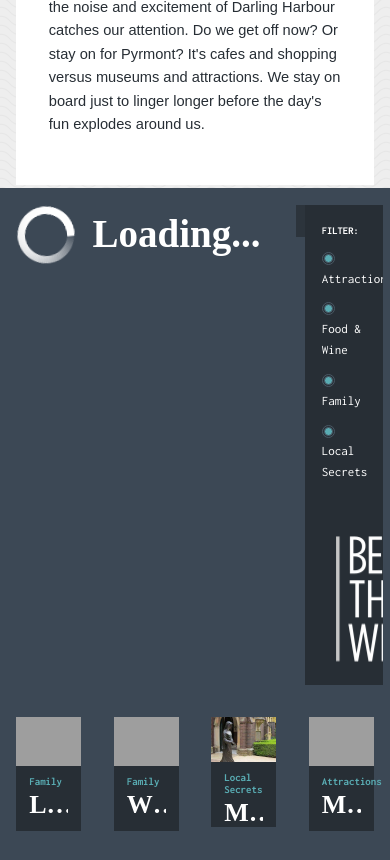
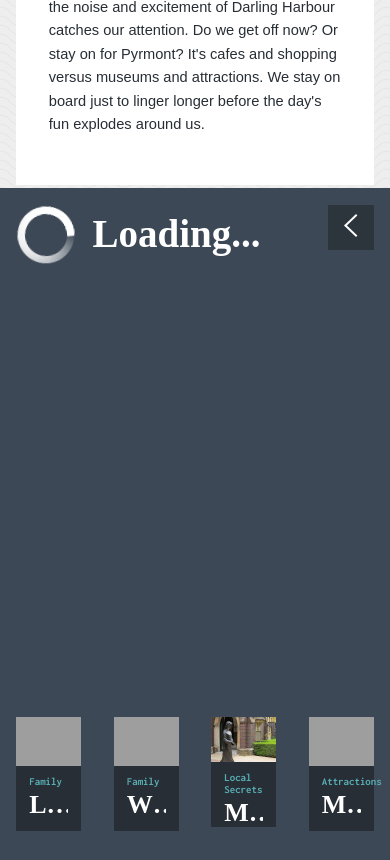
Before and after one commit to elsplatto/hcf-btw, a PHP site: page /map-test.php in a window 390 px wide. Shown: the part 947-1807 px from the top of the page. Run offline with PHP 8.4, Linux system fonts and the light colour scheme; a stand-in replaces the project's code that opens the database connection; some libraries are stand-ins or nearby versions; some web fonts are replaced; grey boxes are pictures that could not be loaded.

Commit message:
Map optimisation. Filter panel fixed across devices.

```diff
--- a/css/sass/style.sass
+++ b/css/sass/style.sass
@@ -510,32 +510,6 @@ div.white, section.white
             line-height: 1em
             padding: 0 0.938rem 0 1.5rem
 
-
-.off-canvas-wrap
-  ul.section-nav
-    li
-      font-family: $tungsten
-      font-size: 2.25rem !important
-      font-weight: 700
-      border-style: solid
-      border-width: 0 0 1px 0
-      border-color: rgba(60, 60, 60, 0.65) !important
-      a
-        font-family: inherit
-        font-size: inherit !important
-        font-weight: inherit
-        text-transform: uppercase
-        transition:
-          property: background-color
-          duration: 0.5s
-          timing-function: ease-out
-        -webkit-transition:
-          property: background-color
-          duration: 0.5s
-          timing-function: ease-out
-        &:hover
-          background-color: $hover-dark-grey-background-opacity !important
-          text-decoration: none
 
 
 
@@ -1112,16 +1086,33 @@ div.white, section.white
   background-color: $std-dark-grey-background-opacity
   position: absolute
   top: 0px
-  left: 76%
-  margin-right: 2.5rem
-  z-index: 20
+  right: 0
+  margin-right: 1.25rem
+  z-index: 200
   color: rgba(255, 255, 255, 0.5)
   font-size: 2em
   text-align: center
+  &:before
+    content: ''
+    position: absolute
+    width: 0.875rem
+    height: 1.438rem
+    left: 0.75rem
+    top: 0.5rem
+    background-image: url('img/icons.png')
+    background-position: -179px -113px
   &:hover
     background-color: $std-dark-grey-background
     color: rgba(255, 255, 255, 1)
     text-decoration: none
+
+.toggleControlPanel.show
+  &:before
+    background-position: -179px -113px
+.toggleControlPanel.hide
+  &:before
+    background-position: -194px -113px
+
 
 #mapControlPanel
   &:after
@@ -1139,11 +1130,11 @@ div.white, section.white
   overflow: hidden
   display: block
   position: absolute
-  top: 0px
-  left: 78.33333333333333%
+  top: 0
+  right: 0
   z-index: 20
   height: 100%
-  width:  20%
+  margin-right: 1.25rem
   .controlPanel
     background-color: $std-dark-grey
     width: 100%
@@ -1782,7 +1773,6 @@ footer
 @media only screen and (min-width: 40.063em) and (max-width: 64em), (max-width: 74.938em)
   html, body
     font-size: 81.3% !important
-
   #navHolder
     nav.top-bar
       .title-area
@@ -1832,6 +1822,16 @@ footer
     &:after
       width: 10.3rem
       height: 9.8rem
+
+
+  .toggleControlPanel
+    width: 3.5rem
+    height: 3.5rem
+    &:before
+      width: 1.077rem
+      height: 1.769rem
+      left: 1.25rem
+      top: 0.75rem
 
 
   #photoHolder01, #photoHolder2, .galleryHolder
@@ -1888,6 +1888,10 @@ footer
   .homepage.featureImgHolder
     min-height: 39rem
 
+  #mapControlPanelHolder
+    display: none
+    .controlPanel
+      left: 100%
 
   .featureImgHolder
     img
@@ -1895,6 +1899,80 @@ footer
       text-align: center
     .headerHolder
       top: 15%
+
+
+  .featureImgHolder
+    .promoHolder
+      .textHolder
+        h5
+          padding: 0 1rem
+
+
+  .toggleControlPanel
+    width: 3.5rem
+    height: 3.5rem
+    &:before
+      width: 1.077rem
+      height: 1.769rem
+      left: 1.25rem
+      top: 0.75rem
+      background-position: -194px -113px
+    &:hover
+      background-color: $std-dark-grey-background
+      color: rgba(255, 255, 255, 1)
+      text-decoration: none
+
+  .toggleControlPanel.show
+    &:before
+      background-position: -179px -113px
+  .toggleControlPanel.hide
+    &:before
+      background-position: -194px -113px
+
+
+  .off-canvas-wrap
+    ul.section-nav
+      li
+        font-family: $tungsten
+        font-size: 2.25rem !important
+        font-weight: 700
+        border-style: solid
+        border-width: 0 0 1px 0
+        border-color: rgba(60, 60, 60, 0.65) !important
+        a
+          font-family: inherit
+          font-size: inherit !important
+          font-weight: inherit
+          text-transform: uppercase
+          transition:
+            property: background-color
+            duration: 0.5s
+            timing-function: ease-out
+          -webkit-transition:
+            property: background-color
+            duration: 0.5s
+            timing-function: ease-out
+          &:hover
+            background-color: $hover-dark-grey-background-opacity !important
+            text-decoration: none
+
+    ul.routes
+      font-family: $inconsolata
+
+      li
+        font-size: 1.5rem
+        label
+          font-size: inherit
+          font-family: inherit
+        a
+          background-color: transparent
+          &:before
+            top: 1.3rem
+            left: 0.25rem
+            width: 1.35rem
+            height: 0.9rem
+        a, label
+          padding-left: 2.25rem
 
 @media only screen and (max-width: 40em)
   .promoHolder
--- a/css/style.css
+++ b/css/style.css
@@ -998,16 +976,31 @@ div.white, section.white {
   background-color: rgba(39, 46, 53, 0.75);
   position: absolute;
   top: 0px;
-  left: 76%;
-  margin-right: 2.5rem;
-  z-index: 20;
+  right: 0;
+  margin-right: 1.25rem;
+  z-index: 200;
   color: rgba(255, 255, 255, 0.5);
   font-size: 2em;
   text-align: center; }
+  .toggleControlPanel:before {
+    content: "";
+    position: absolute;
+    width: 0.875rem;
+    height: 1.438rem;
+    left: 0.75rem;
+    top: 0.5rem;
+    background-image: url("img/icons.png");
+    background-position: -179px -113px; }
   .toggleControlPanel:hover {
     background-color: #272e35;
     color: white;
     text-decoration: none; }
+
+.toggleControlPanel.show:before {
+  background-position: -179px -113px; }
+
+.toggleControlPanel.hide:before {
+  background-position: -194px -113px; }
 
 #mapControlPanel:after {
   content: "";
@@ -1023,11 +1016,11 @@ div.white, section.white {
   overflow: hidden;
   display: block;
   position: absolute;
-  top: 0px;
-  left: 78.33333%;
+  top: 0;
+  right: 0;
   z-index: 20;
   height: 100%;
-  width: 20%; }
+  margin-right: 1.25rem; }
   .controlPanelHolder .controlPanel {
     background-color: #272e35;
     width: 100%;
@@ -1656,6 +1649,15 @@ footer .standard {
     width: 10.3rem;
     height: 9.8rem; }
 
+  .toggleControlPanel {
+    width: 3.5rem;
+    height: 3.5rem; }
+    .toggleControlPanel:before {
+      width: 1.077rem;
+      height: 1.769rem;
+      left: 1.25rem;
+      top: 0.75rem; }
+
   #photoHolder01 div a.comments, #photoHolder01 div a.likes, #photoHolder2 div a.comments, #photoHolder2 div a.likes, .galleryHolder div a.comments, .galleryHolder div a.likes {
     padding: 0.5rem 0 0 0; }
     #photoHolder01 div a.comments span, #photoHolder01 div a.likes span, #photoHolder2 div a.comments span, #photoHolder2 div a.likes span, .galleryHolder div a.comments span, .galleryHolder div a.likes span {
@@ -1702,11 +1704,77 @@ footer .standard {
   .homepage.featureImgHolder {
     min-height: 39rem; }
 
+  #mapControlPanelHolder {
+    display: none; }
+    #mapControlPanelHolder .controlPanel {
+      left: 100%; }
+
   .featureImgHolder img {
     width: 100%;
     text-align: center; }
   .featureImgHolder .headerHolder {
-    top: 15%; } }
+    top: 15%; }
+
+  .featureImgHolder .promoHolder .textHolder h5 {
+    padding: 0 1rem; }
+
+  .toggleControlPanel {
+    width: 3.5rem;
+    height: 3.5rem; }
+    .toggleControlPanel:before {
+      width: 1.077rem;
+      height: 1.769rem;
+      left: 1.25rem;
+      top: 0.75rem;
+      background-position: -194px -113px; }
+    .toggleControlPanel:hover {
+      background-color: #272e35;
+      color: white;
+      text-decoration: none; }
+
+  .toggleControlPanel.show:before {
+    background-position: -179px -113px; }
+
+  .toggleControlPanel.hide:before {
+    background-position: -194px -113px; }
+
+  .off-canvas-wrap ul.section-nav li {
+    font-family: "Tungsten A", "Tungsten B" !important;
+    font-size: 2.25rem !important;
+    font-weight: 700;
+    border-style: solid;
+    border-width: 0 0 1px 0;
+    border-color: rgba(60, 60, 60, 0.65) !important; }
+    .off-canvas-wrap ul.section-nav li a {
+      font-family: inherit;
+      font-size: inherit !important;
+      font-weight: inherit;
+      text-transform: uppercase;
+      transition-property: background-color;
+      transition-duration: 0.5s;
+      transition-timing-function: ease-out;
+      -webkit-transition-property: background-color;
+      -webkit-transition-duration: 0.5s;
+      -webkit-transition-timing-function: ease-out; }
+      .off-canvas-wrap ul.section-nav li a:hover {
+        background-color: rgba(39, 46, 53, 0.35) !important;
+        text-decoration: none; }
+  .off-canvas-wrap ul.routes {
+    font-family: "Inconsolata", sans-serif !important; }
+    .off-canvas-wrap ul.routes li {
+      font-size: 1.5rem; }
+      .off-canvas-wrap ul.routes li label {
+        font-size: inherit;
+        font-family: inherit; }
+      .off-canvas-wrap ul.routes li a {
+        background-color: transparent; }
+        .off-canvas-wrap ul.routes li a:before {
+          top: 1.3rem;
+          left: 0.25rem;
+          width: 1.35rem;
+          height: 0.9rem; }
+      .off-canvas-wrap ul.routes li a, .off-canvas-wrap ul.routes li label {
+        padding-left: 2.25rem; } }
 @media only screen and (max-width: 40em) {
   .promoHolder {
     position: relative !important;
--- a/includes/global-js.php
+++ b/includes/global-js.php
@@ -38,8 +38,6 @@ $(function(){
             },'slow');
         }
     }
-
-
 
 
     $('body').on('click', '.reveal-init', function(e)
--- a/index.php
+++ b/index.php
@@ -198,9 +198,9 @@ if ($deviceType != 'phone')
         <div class="large-12" id="map-canvas">
             <div id="map-canvas-loader"></div>
         </div>
-          <a href="#" id="toggleMapControlPanel" class="toggleControlPanel">&gt;</a>
+          <a href="#" id="toggleMapControlPanel" class="toggleControlPanel"></a>
 
-          <div id="mapControlPanelHolder" class="controlPanelHolder large-3">
+          <div id="mapControlPanelHolder" class="controlPanelHolder medium-6 small-6 large-3">
               <div id="mapControlPanel" class="controlPanel">
                 <h6 class="white">FILTER:</h6>
 
--- a/map-test.php
+++ b/map-test.php
@@ -124,7 +124,7 @@
             <div class="large-12" id="map-canvas">
                 <div id="map-canvas-loader"></div>
             </div>
-            <a href="#" id="toggleMapControlPanel" class="toggleControlPanel">&gt;</a>
+            <a href="#" id="toggleMapControlPanel" class="toggleControlPanel"></a>
 
             <div id="mapControlPanelHolder" class="controlPanelHolder large-3">
                 <div id="mapControlPanel" class="controlPanel">
--- a/route.php
+++ b/route.php
@@ -91,9 +91,9 @@ $routeTiles = getRoutesSelectedTiles($routeId,$DB_SERVER, $DB_USERNAME, $DB_PASS
                 <div class="large-12" id="map-canvas">
                     <div id="map-canvas-loader"></div>
                 </div>
-                <a href="#" id="toggleMapControlPanel" class="toggleControlPanel">&gt;</a>
+                <a href="#" id="toggleMapControlPanel" class="toggleControlPanel"></a>
 
-                <div id="mapControlPanelHolder" class="controlPanelHolder large-3">
+                <div id="mapControlPanelHolder" class="controlPanelHolder medium-6 small-6 large-3">
                     <div id="mapControlPanel" class="controlPanel">
                         <h6 class="white">FILTER:</h6>
 
--- a/template/article-page.php
+++ b/template/article-page.php
@@ -77,9 +77,9 @@ if ($hasMap > 0 || count($pageTiles) > 0)
                 <div class="large-12" id="map-canvas">
                     <div id="map-canvas-loader"></div>
                 </div>
-                <a href="#" id="toggleMapControlPanel" class="toggleControlPanel">&gt;</a>
+                <a href="#" id="toggleMapControlPanel" class="toggleControlPanel">;</a>
 
-                <div id="mapControlPanelHolder" class="controlPanelHolder large-3">
+                <div id="mapControlPanelHolder" class="controlPanelHolder medium-6 small-6 large-3">
                     <div id="mapControlPanel" class="controlPanel">
                         <h6 class="white">FILTER:</h6>
 
--- a/template/landing-page.php
+++ b/template/landing-page.php
@@ -101,9 +101,9 @@ if ($hasMap > 0 || count($pageTiles) > 0)
 
                 <div class="large-12" id="map-canvas">
                     <div id="map-canvas-loader"></div></div>
-                <a href="#" id="toggleMapControlPanel" class="toggleControlPanel">&gt;</a>
+                <a href="#" id="toggleMapControlPanel" class="toggleControlPanel"></a>
 
-                <div id="mapControlPanelHolder" class="controlPanelHolder large-3">
+                <div id="mapControlPanelHolder" class="controlPanelHolder medium-6 small-6 large-3">
                     <div id="mapControlPanel" class="controlPanel">
                         <h6 class="white">FILTER:</h6>
 
```
Also changed, not shown: other parts of css/style.css (+0 -22 lines), includes/map-code.php (+5 -22 lines), includes/route-map-code.php (+3 -24 lines).
